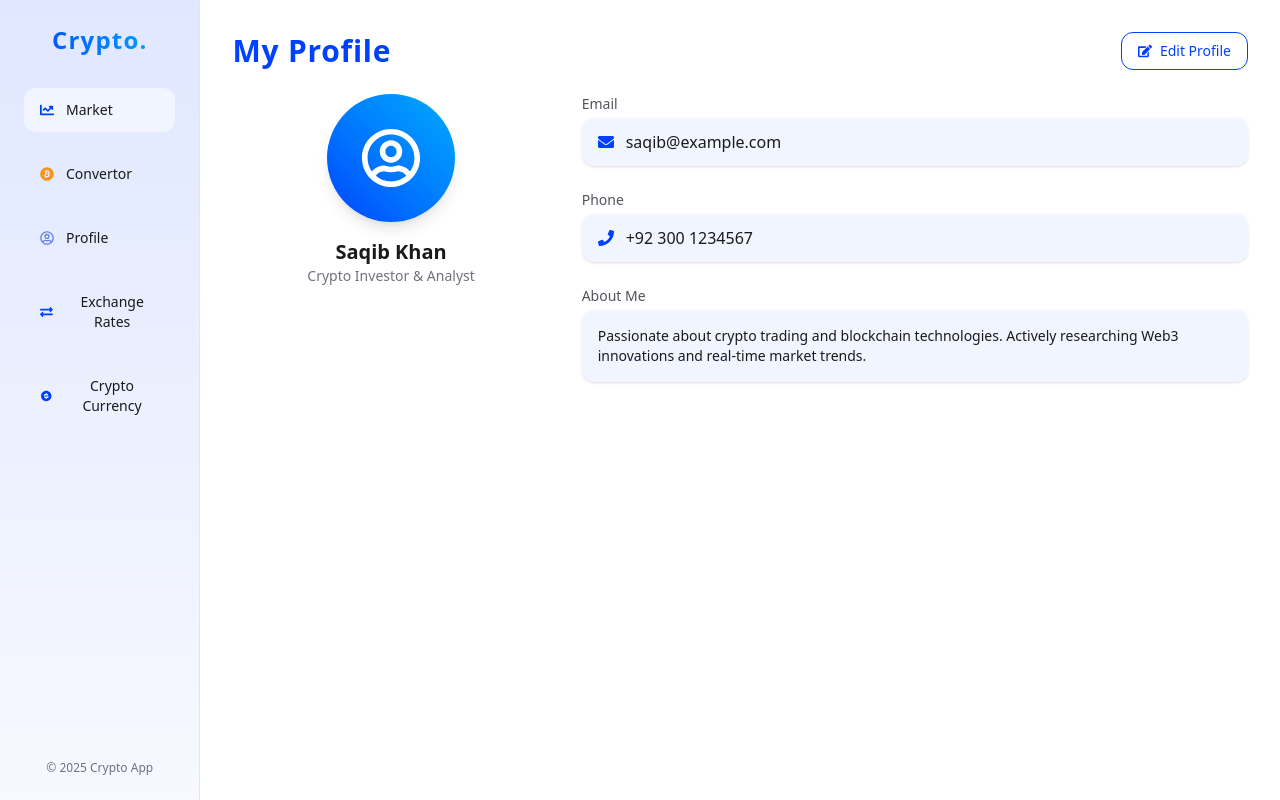
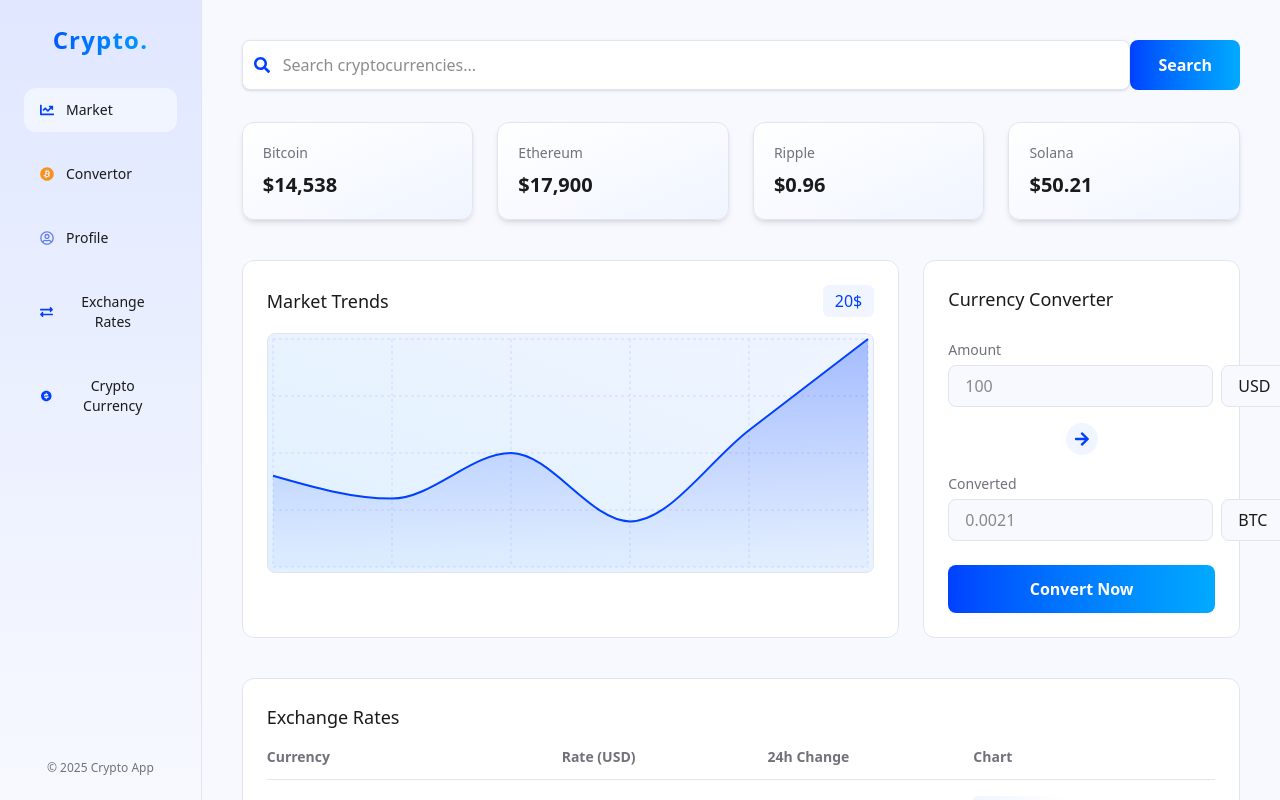
Before and after one commit to SaqibFarhanProgrammer/Exchange-Rate, a React (Vite) app: page /crypto in a window 1280 px wide. Built offline with nearby package versions, Linux system fonts and the light colour scheme.

Commit message:
routes added

```diff
--- a/package.json
+++ b/package.json
@@ -17,6 +17,7 @@
     "react-chartjs-2": "^5.3.0",
     "react-dom": "^19.1.0",
     "react-icons": "^5.5.0",
+    "react-router-dom": "^7.6.3",
     "recharts": "^3.1.0"
   },
   "devDependencies": {
--- a/src/App.jsx
+++ b/src/App.jsx
@@ -2,16 +2,32 @@ import { useState } from "react";
 import "./App.css";
 import Sidebar from "./componenets/Sidebar";
 import Main from "./componenets/Main";
+import { Route, Router, Routes } from "react-router-dom";
+
 import Exchaneratepage from "./Routes/Exchaneratepage";
 import ProfilePage from "./Routes/Profileroutepage";
+import Convertorroutepage from "./Routes/Convertorroutepage";
+
+import Convertorroute from "./Routes/Convertorroutepage";
+import Profileroute from "./Routes/Profileroutepage";
+import Exchangeroute from "./Routes/Exchaneratepage";
+import CryptoPriceUI from "./Routes/CryptoPriceUI";
 
 function App() {
+  <Router>
+    <Routes>
+      <Route path="/" element={<Main />} />
+      <Route path="/converter" element={<Convertorroute />} />
+      <Route path="/profile" element={<Profileroute />} />
+      <Route path="/exchange" element={<Exchangeroute />} />
+      <Route path="/crypto" element={<CryptoPriceUI />} />
+    </Routes>
+    ;
+  </Router>;
   return (
     <div className="App bg-zinc-900 width-full h-screen flex justify-between">
       <Sidebar />
-      {/* <Main /> */}
-      {/* <Exchaneratepage /> */}
-      <ProfilePage />
+      <Main />
     </div>
   );
 }
--- /dev/null
+++ b/src/Routes/Convertorroutepage.jsx
@@ -0,0 +1,67 @@
+import React from "react";
+import { FaArrowRight } from "react-icons/fa";
+import Chart from "../subcomponent/Chart"; // Replace with your Chart component
+
+const DashboardContent = () => {
+  return (
+    <div className="bg-white p-6  h-full w-screen border border-[#e0e5f0] shadow-sm">
+      {/* Currency Converter */}
+      <h3 className="text-xl font-semibold text-[#1a1a1a] mb-6 tracking-wide">
+        Currency Converter
+      </h3>
+
+      <div className="flex flex-col gap-5">
+        {/* Amount Input */}
+        <div>
+          <label className="block text-sm text-zinc-500 mb-1">Amount</label>
+          <div className="flex gap-3">
+            <input
+              type="number"
+              placeholder="100"
+              className="flex-1 px-4 py-2 rounded-lg bg-[#f7f9ff] text-[#1a1a1a] border border-[#e0e5f0] focus:outline-none focus:ring-2 focus:ring-[#0040ff]"
+            />
+            <select className="px-3 py-2 rounded-lg bg-[#f7f9ff] text-[#1a1a1a] border border-[#e0e5f0] focus:outline-none focus:ring-2 focus:ring-[#0040ff]">
+              <option>USD</option>
+              <option>EUR</option>
+              <option>GBP</option>
+              <option>INR</option>
+            </select>
+          </div>
+        </div>
+
+        {/* Arrow */}
+        <div className="flex justify-center">
+          <div className="bg-[#f0f5ff] p-2 mt-4 rounded-full text-[#0040ff] shadow">
+            <FaArrowRight />
+          </div>
+        </div>
+
+        {/* Converted Output */}
+        <div>
+          <label className="block text-sm text-zinc-500 mb-1">Converted</label>
+          <div className="flex gap-3">
+            <input
+              type="number"
+              placeholder="0.0021"
+              readOnly
+              className="flex-1 px-4 py-2 rounded-lg bg-[#f7f9ff] text-[#1a1a1a] border border-[#e0e5f0] focus:outline-none"
+            />
+            <select className="px-3 py-2 rounded-lg bg-[#f7f9ff] text-[#1a1a1a] border border-[#e0e5f0] focus:outline-none focus:ring-2 focus:ring-[#0040ff]">
+              <option>BTC</option>
+              <option>ETH</option>
+              <option>SOL</option>
+              <option>XRP</option>
+            </select>
+          </div>
+        </div>
+
+        {/* Convert Button */}
+        <button className="mt-2 w-full bg-gradient-to-r from-[#0040ff] to-[#00aaff] hover:from-[#0033cc] hover:to-[#0099dd] py-3 rounded-xl text-white font-semibold transition shadow-md">
+          Convert Now
+        </button>
+      </div>
+    </div>
+  );
+};
+
+export default DashboardContent;
--- /dev/null
+++ b/src/Routes/CryptoPriceUI.jsx
@@ -0,0 +1,20 @@
+import React from "react";
+
+const CryptoPriceUI = () => {
+  return (
+    <div className="flex flex-col items-center justify-center h-screen bg-gradient-to-b from-[#e0e7ff] to-[#f7f9ff] text-[#1a1a1a]">
+      <h1 className="text-3xl font-bold mb-4">Bitcoin (BTC) Live Price</h1>
+
+      <div className="bg-white rounded-2xl shadow-xl px-10 py-6">
+        <p className="text-xl text-gray-500 mb-2">Current Price</p>
+        <div className="text-5xl font-bold text-[#0040ff] tracking-wide">
+          $66,923.00
+        </div>
+      </div>
+
+      <p className="mt-6 text-sm text-gray-500">Updated just now</p>
+    </div>
+  );
+};
+
+export default CryptoPriceUI;
--- a/src/Routes/Profileroutepage.jsx
+++ b/src/Routes/Profileroutepage.jsx
@@ -1,59 +1,66 @@
 import React from "react";
-import { FaRegUserCircle, FaEnvelope, FaPhone, FaEdit } from "react-icons/fa";
+import { FaUserCircle, FaEnvelope, FaSignOutAlt, FaCog } from "react-icons/fa";
 
 const ProfilePage = () => {
   return (
-    <div className=" w-full h-screen bg-white hadow-xl p-8">
-      <div className="flex flex-c items-center justify-between mb-6">
-        <h2 className="text-3xl font-bold text-[#0040ff] tracking-wide">
-          My Profile
-        </h2>
-        <button className="flex items-center gap-2 text-[#0040ff] hover:text-white hover:bg-[#0040ff] transition px-4 py-2 border border-[#0040ff] rounded-xl text-sm font-medium">
-          <FaEdit />
-          Edit Profile
+    <div className="h-screen bg-[#f4f6fc] font-sans w-full">
+      {/* Header */}
+      <div className="bg-gradient-to-r from-[#6b4eff] to-[#2d9cdb] text-white py-6 px-10 shadow-lg">
+        <div className="flex items-center justify-between">
+          <h1 className="text-2xl font-bold">Crypto Profile</h1>
+          <div className="flex items-center gap-4">
+            <button className="hover:text-zinc-100">
+              <FaCog className="text-lg" />
+            </button>
+            <button className="flex items-center gap-1 bg-white text-[#0040ff] px-4 py-2 rounded-xl text-sm hover:bg-opacity-90 transition font-semibold">
+              <FaSignOutAlt />
+              Logout
+            </button>
+          </div>
+        </div>
+      </div>
+
+      {/* Tabs */}
+      <div className="bg-white shadow px-10 py-4 flex gap-6 text-sm font-medium text-[#444]">
+        <button className="text-[#0040ff] border-b-2 border-[#0040ff] pb-1">
+          Overview
         </button>
       </div>
 
-      <div className="grid grid-cols-1 md:grid-cols-3 gap-8">
+      {/* Profile Card */}
+      <div className="w-[100%] mx-auto h-screen  bg-white rounded-2xl shadow-xl p-8 grid grid-cols-1 md:grid-cols-3 gap-8">
+        {/* Left: Avatar + Name */}
         <div className="flex flex-col items-center text-center">
-          <div className="w-32 h-32 rounded-full bg-gradient-to-tr from-[#0040ff] to-[#00aaff] flex items-center justify-center shadow-lg">
-            <FaRegUserCircle className="text-white text-6xl" />
+          <div className="w-28 h-28 rounded-full bg-gradient-to-tr from-[#0040ff] to-[#00aaff] flex items-center justify-center shadow-lg">
+            <FaUserCircle className="text-white text-6xl" />
           </div>
-          <h3 className="mt-4 text-xl font-semibold text-[#1a1a1a]">
+          <h2 className="mt-4 text-xl font-semibold text-[#1a1a1a]">
             Saqib Khan
-          </h3>
-          <p className="text-sm text-zinc-500">Crypto Investor & Analyst</p>
+          </h2>
+          <p className="text-sm text-zinc-500">Crypto Enthusiast</p>
         </div>
 
-        <div className="col-span-2 space-y-6">
+        {/* Right: Profile Info */}
+        <div className="md:col-span-2 space-y-4">
           <div>
-            <label className="block text-sm font-medium text-zinc-600 mb-1">
-              Email
-            </label>
-            <div className="flex items-center bg-[#f0f5ff] px-4 py-3 rounded-xl text-[#1a1a1a] shadow-sm">
-              <FaEnvelope className="mr-3 text-[#0040ff]" />
+            <label className="text-xs text-zinc-500">Full Name</label>
+            <div className="bg-[#f5f8ff] p-3 rounded-xl shadow text-sm text-[#1a1a1a] font-medium">
+              Saqib Khan
+            </div>
+          </div>
+          <div>
+            <label className="text-xs text-zinc-500">Email</label>
+            <div className="flex items-center bg-[#f5f8ff] p-3 rounded-xl shadow text-sm text-[#1a1a1a] font-medium">
+              <FaEnvelope className="mr-2 text-[#0040ff]" />
               saqib@example.com
             </div>
           </div>
-
           <div>
-            <label className="block text-sm font-medium text-zinc-600 mb-1">
-              Phone
-            </label>
-            <div className="flex items-center bg-[#f0f5ff] px-4 py-3 rounded-xl text-[#1a1a1a] shadow-sm">
-              <FaPhone className="mr-3 text-[#0040ff]" />
-              +92 300 1234567
+            <label className="text-xs text-zinc-500">About Me</label>
+            <div className="bg-[#f5f8ff] p-3 rounded-xl shadow text-sm text-[#1a1a1a]">
+              Blockchain enthusiast, exploring Web3, DeFi, and crypto trading
+              opportunities.
             </div>
-          </div>
-
-          <div>
-            <label className="block text-sm font-medium text-zinc-600 mb-1">
-              About Me
-            </label>
-            <p className="bg-[#f0f5ff] p-4 rounded-xl text-sm text-[#1a1a1a] shadow-sm">
-              Passionate about crypto trading and blockchain technologies.
-              Actively researching Web3 innovations and real-time market trends.
-            </p>
           </div>
         </div>
       </div>
--- a/src/componenets/Main.jsx
+++ b/src/componenets/Main.jsx
@@ -18,7 +18,6 @@ const Dashboard = () => {
   return (
     <div className="dashboard-container min-h-screen flex h-screen w-full text-[#1a1a1a] bg-[#f7f9ff] font-sans">
       {/* Left Navigation Panel */}
-      <Sidebar />
       {/* Main Content Area */}
       <div className="main-content flex-1 p-10 overflow-y-auto">
         {/* Search Component */}
--- a/src/componenets/Sidebar.jsx
+++ b/src/componenets/Sidebar.jsx
@@ -10,8 +10,10 @@ import {
 } from "react-icons/fa";
 import { RiMoneyDollarCircleFill } from "react-icons/ri"; // ✅ Don't forget this
 
+
 const Sidebar = () => {
   return (
+
     <div className="navigation-panel w-[18vw] bg-gradient-to-b from-[#e0e7ff] to-[#f7f9ff] p-6 flex flex-col justify-between shadow-xl border-r border-[#e0e5f0]">
       <div>
         <h1 className="app-title text-2xl font-bold mb-8 tracking-wider text-center bg-gradient-to-r from-[#0040ff] to-[#00aaff] bg-clip-text text-transparent">
@@ -45,6 +47,8 @@ const Sidebar = () => {
       </div>
     </div>
   );
+
 };
 
+
 export default Sidebar;
```
Also changed, not shown: 1 other file (tests, documents, lock files or other folders).
